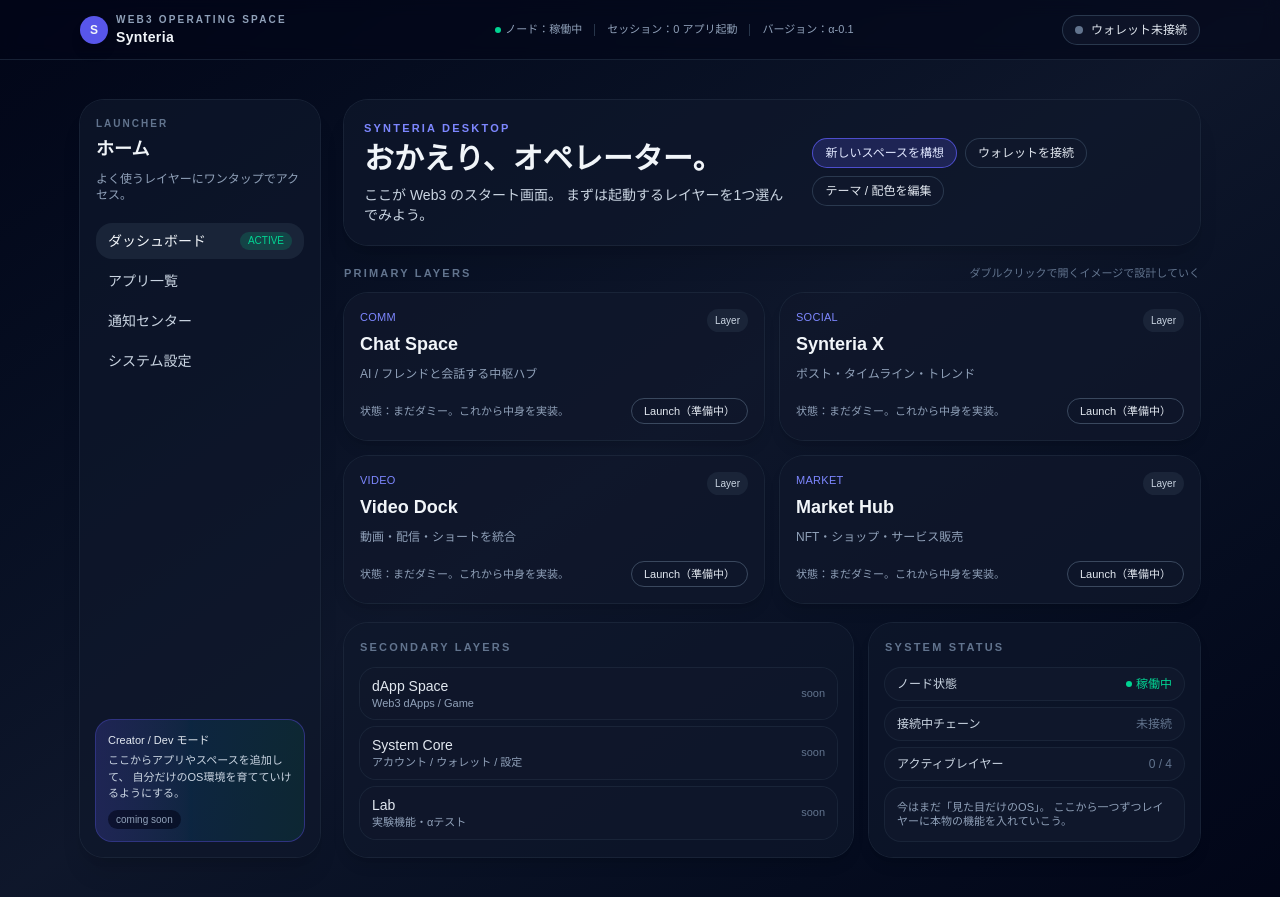
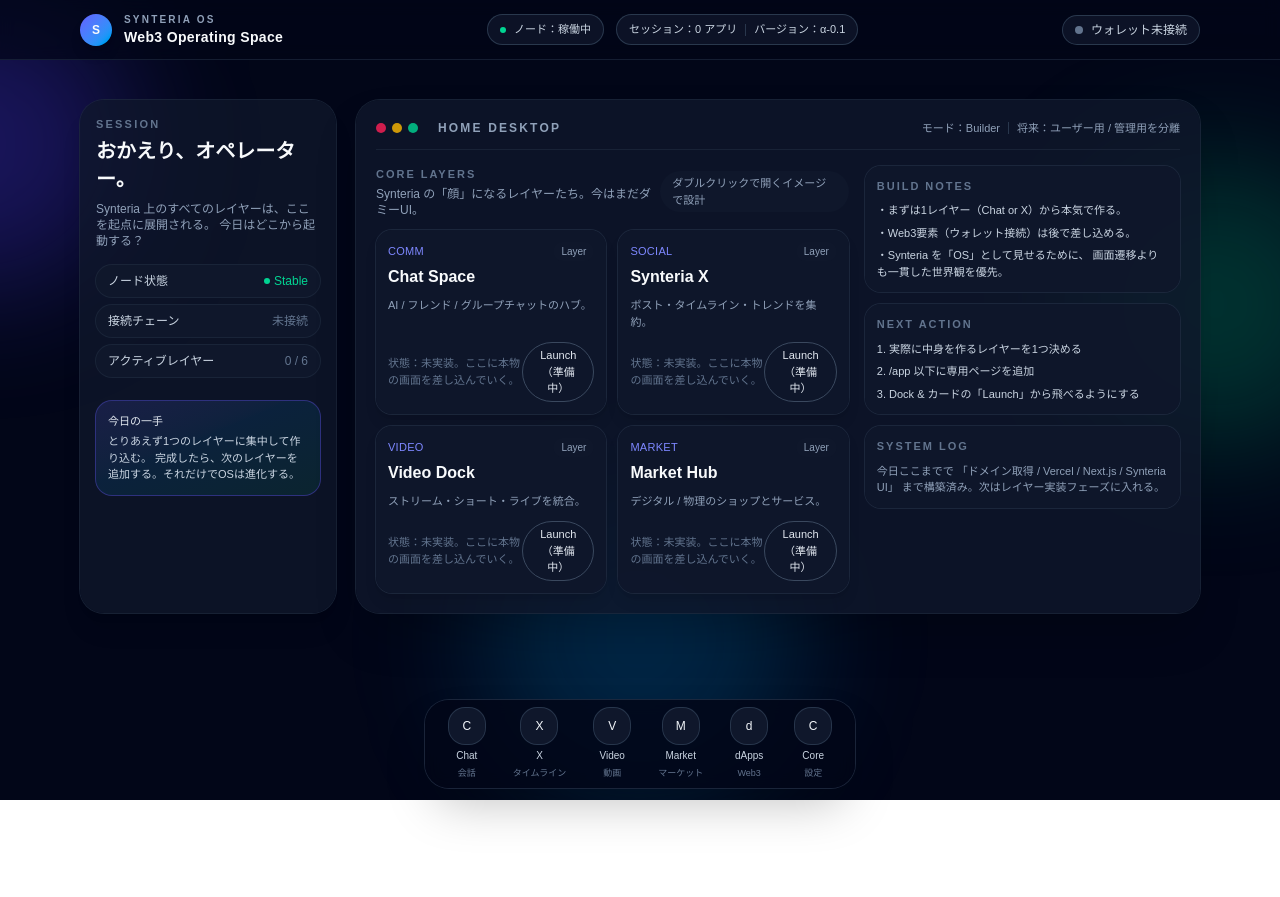
Before and after one commit to usercodeX-creator/synteria-os, a Next.js app: page / in a window 1280 px wide. After the commit the page ends 800 px from the top, so only its background shows below. Built offline with nearby package versions, Linux system fonts and the light colour scheme.

Commit message:
Redesign Synteria desktop UI

```diff
--- a/app/page.tsx
+++ b/app/page.tsx
@@ -1,185 +1,209 @@
 // app/page.tsx
 
-const primaryApps = [
+type DockItem = {
+  id: string;
+  label: string;
+  sub: string;
+};
+
+const dockItems: DockItem[] = [
+  { id: "chat", label: "Chat", sub: "会話" },
+  { id: "timeline", label: "X", sub: "タイムライン" },
+  { id: "video", label: "Video", sub: "動画" },
+  { id: "market", label: "Market", sub: "マーケット" },
+  { id: "dapps", label: "dApps", sub: "Web3" },
+  { id: "system", label: "Core", sub: "設定" },
+];
+
+const gridApps = [
   {
     id: "chat",
-    name: "Chat Space",
-    desc: "AI / フレンドと会話する中枢ハブ",
-    badge: "COMM",
+    title: "Chat Space",
+    desc: "AI / フレンド / グループチャットのハブ。",
+    tag: "COMM",
   },
   {
     id: "timeline",
-    name: "Synteria X",
-    desc: "ポスト・タイムライン・トレンド",
-    badge: "SOCIAL",
+    title: "Synteria X",
+    desc: "ポスト・タイムライン・トレンドを集約。",
+    tag: "SOCIAL",
   },
   {
     id: "video",
-    name: "Video Dock",
-    desc: "動画・配信・ショートを統合",
-    badge: "VIDEO",
+    title: "Video Dock",
+    desc: "ストリーム・ショート・ライブを統合。",
+    tag: "VIDEO",
   },
   {
     id: "market",
-    name: "Market Hub",
-    desc: "NFT・ショップ・サービス販売",
-    badge: "MARKET",
+    title: "Market Hub",
+    desc: "デジタル / 物理のショップとサービス。",
+    tag: "MARKET",
   },
-];
-
-const secondaryApps = [
-  { id: "dapps", name: "dApp Space", desc: "Web3 dApps / Game" },
-  { id: "core", name: "System Core", desc: "アカウント / ウォレット / 設定" },
-  { id: "lab", name: "Lab", desc: "実験機能・αテスト" },
 ];
 
 export default function Home() {
   return (
-    <div className="min-h-screen bg-gradient-to-br from-slate-950 via-slate-900 to-slate-950 text-slate-100 antialiased">
-      {/* 上部ステータスバー */}
-      <div className="border-b border-slate-800/80 bg-slate-950/60 backdrop-blur">
+    <div className="relative min-h-screen overflow-hidden bg-slate-950 text-slate-50">
+      {/* 背景グラデーション */}
+      <div className="pointer-events-none absolute inset-0">
+        <div className="absolute -left-40 top-0 h-72 w-72 rounded-full bg-indigo-600/30 blur-3xl" />
+        <div className="absolute right-[-80px] top-40 h-72 w-72 rounded-full bg-emerald-500/25 blur-3xl" />
+        <div className="absolute left-1/2 top-[60%] h-80 w-80 -translate-x-1/2 rounded-full bg-sky-500/20 blur-3xl" />
+      </div>
+
+      {/* 画面内コンテンツ */}
+      <div className="relative flex min-h-screen flex-col">
+        {/* 上部バー */}
+        <header className="border-b border-slate-800/70 bg-slate-950/70 backdrop-blur">
           <div className="mx-auto flex max-w-6xl items-center justify-between px-4 py-3">
-          {/* 左：ロゴ */}
-          <div className="flex items-center gap-2">
-            <div className="flex h-7 w-7 items-center justify-center rounded-2xl bg-indigo-500/90 text-xs font-bold shadow-lg">
+            <div className="flex items-center gap-3">
+              <div className="flex h-8 w-8 items-center justify-center rounded-2xl bg-gradient-to-br from-indigo-500 to-sky-500 text-xs font-bold shadow-lg">
                 S
               </div>
               <div>
                 <p className="text-[10px] font-semibold tracking-[0.22em] text-slate-400">
-                WEB3 OPERATING SPACE
+                  SYNTERIA OS
                 </p>
-              <p className="text-sm font-semibold tracking-wide">Synteria</p>
+                <p className="text-sm font-semibold tracking-wide">
+                  Web3 Operating Space
+                </p>
               </div>
             </div>
 
-          {/* 中央：ショートステータス */}
-          <div className="hidden items-center gap-3 text-[11px] text-slate-400 md:flex">
-            <span className="flex items-center gap-1">
+            <div className="hidden items-center gap-3 md:flex">
+              <div className="flex items-center gap-2 rounded-full border border-slate-700/80 bg-slate-900/80 px-3 py-1.5 text-[11px] text-slate-300">
                 <span className="h-1.5 w-1.5 rounded-full bg-emerald-400" />
                 ノード：稼働中
-            </span>
-            <span className="h-3 w-px bg-slate-700/80" />
-            <span>セッション：0 アプリ起動</span>
+              </div>
+              <div className="hidden items-center gap-2 rounded-full border border-slate-700/80 bg-slate-900/80 px-3 py-1.5 text-[11px] text-slate-300 lg:flex">
+                <span>セッション：0 アプリ</span>
                 <span className="h-3 w-px bg-slate-700/80" />
                 <span>バージョン：α-0.1</span>
               </div>
+            </div>
 
-          {/* 右：ウォレットボタン */}
-          <button className="flex items-center gap-2 rounded-full border border-slate-700/80 bg-slate-900/80 px-3 py-1.5 text-xs text-slate-200 hover:border-indigo-500/70 hover:bg-slate-900">
+            <div className="flex items-center gap-2">
+              <div className="hidden items-center gap-2 rounded-full border border-slate-700/80 bg-slate-900/80 px-3 py-1.5 text-xs text-slate-300 md:flex">
                 <span className="h-2 w-2 rounded-full bg-slate-500" />
-            <span>ウォレット未接続</span>
-          </button>
+                ウォレット未接続
+              </div>
+            </div>
+          </div>
+        </header>
+
+        {/* 中央ウィンドウ */}
+        <main className="flex-1">
+          <div className="mx-auto flex max-w-6xl flex-col gap-5 px-4 pt-6 pb-24 lg:flex-row lg:pt-10">
+            {/* 左のサイドパネル（ステータス） */}
+            <section className="flex w-full flex-col gap-4 rounded-3xl bg-slate-900/75 p-4 shadow-xl ring-1 ring-slate-800/80 lg:w-64">
+              <div>
+                <p className="text-[11px] font-semibold tracking-[0.2em] text-slate-500">
+                  SESSION
+                </p>
+                <h1 className="mt-1 text-xl font-semibold">
+                  おかえり、オペレーター。
+                </h1>
+                <p className="mt-2 text-xs text-slate-400">
+                  Synteria 上のすべてのレイヤーは、ここを起点に展開される。
+                  今日はどこから起動する？
+                </p>
+              </div>
+
+              <div className="space-y-2 text-xs">
+                <div className="flex items-center justify-between rounded-2xl bg-slate-900 px-3 py-2 ring-1 ring-slate-800/80">
+                  <span className="text-slate-300">ノード状態</span>
+                  <span className="flex items-center gap-1 text-emerald-400">
+                    <span className="h-1.5 w-1.5 rounded-full bg-emerald-400" />
+                    Stable
+                  </span>
+                </div>
+                <div className="flex items-center justify-between rounded-2xl bg-slate-900 px-3 py-2 ring-1 ring-slate-800/80">
+                  <span className="text-slate-300">接続チェーン</span>
+                  <span className="text-slate-500">未接続</span>
+                </div>
+                <div className="flex items-center justify-between rounded-2xl bg-slate-900 px-3 py-2 ring-1 ring-slate-800/80">
+                  <span className="text-slate-300">アクティブレイヤー</span>
+                  <span className="text-slate-500">0 / 6</span>
                 </div>
               </div>
 
-      {/* メインデスクトップ */}
-      <div className="mx-auto flex max-w-6xl flex-col gap-6 px-4 py-6 lg:flex-row lg:py-10">
-        {/* 左：ランチャー */}
-        <aside className="flex w-full flex-col gap-4 rounded-3xl bg-slate-900/70 p-4 shadow-xl ring-1 ring-slate-800/80 lg:w-60">
-          <div>
-            <p className="text-[10px] font-semibold tracking-[0.2em] text-slate-500">
-              LAUNCHER
+              <div className="mt-2 rounded-2xl bg-gradient-to-br from-indigo-500/15 via-sky-500/10 to-emerald-500/10 p-3 text-[11px] text-slate-200 ring-1 ring-indigo-500/40">
+                <p className="font-medium">今日の一手</p>
+                <p className="mt-1 text-slate-300">
+                  とりあえず1つのレイヤーに集中して作り込む。
+                  完成したら、次のレイヤーを追加する。それだけでOSは進化する。
                 </p>
-            <h1 className="mt-1 text-lg font-semibold">ホーム</h1>
-            <p className="mt-2 text-xs text-slate-400">
-              よく使うレイヤーにワンタップでアクセス。
+              </div>
+            </section>
+
+            {/* 右：メインウィンドウ */}
+            <section className="flex-1 rounded-3xl bg-slate-900/80 p-4 shadow-2xl ring-1 ring-slate-800/80 lg:p-5">
+              {/* ウィンドウヘッダー */}
+              <div className="flex items-center justify-between border-b border-slate-800/70 pb-3">
+                <div className="flex items-center gap-2">
+                  <div className="flex gap-1.5">
+                    <span className="h-2.5 w-2.5 rounded-full bg-rose-500/80" />
+                    <span className="h-2.5 w-2.5 rounded-full bg-amber-400/80" />
+                    <span className="h-2.5 w-2.5 rounded-full bg-emerald-400/80" />
+                  </div>
+                  <p className="ml-3 text-xs font-semibold uppercase tracking-[0.18em] text-slate-400">
+                    HOME DESKTOP
                   </p>
                 </div>
 
-          <div className="mt-1 space-y-1 text-sm">
-            <button className="flex w-full items-center justify-between rounded-2xl bg-slate-800/80 px-3 py-2 text-left text-slate-100">
-              <span>ダッシュボード</span>
-              <span className="rounded-full bg-emerald-500/20 px-2 py-[2px] text-[10px] text-emerald-400">
-                ACTIVE
-              </span>
-            </button>
-            <button className="w-full rounded-2xl px-3 py-2 text-left text-slate-300 hover:bg-slate-800/60">
-              アプリ一覧
-            </button>
-            <button className="w-full rounded-2xl px-3 py-2 text-left text-slate-300 hover:bg-slate-800/60">
-              通知センター
-            </button>
-            <button className="w-full rounded-2xl px-3 py-2 text-left text-slate-300 hover:bg-slate-800/60">
-              システム設定
-            </button>
+                <div className="hidden items-center gap-2 text-[11px] text-slate-400 md:flex">
+                  <span>モード：Builder</span>
+                  <span className="h-3 w-px bg-slate-700/80" />
+                  <span>将来：ユーザー用 / 管理用を分離</span>
+                </div>
               </div>
 
-          <div className="mt-auto rounded-2xl bg-gradient-to-r from-indigo-500/20 via-sky-500/10 to-emerald-500/10 px-3 py-3 text-[11px] text-slate-200 ring-1 ring-indigo-500/40">
-            <p className="font-medium">Creator / Dev モード</p>
-            <p className="mt-1 text-slate-300">
-              ここからアプリやスペースを追加して、
-              自分だけのOS環境を育てていけるようにする。
+              {/* ウィンドウ中身 */}
+              <div className="mt-4 grid gap-4 lg:grid-cols-[minmax(0,3fr)_minmax(0,2fr)]">
+                {/* 左：アプリグリッド */}
+                <div className="space-y-3">
+                  <div className="flex items-center justify-between">
+                    <div>
+                      <p className="text-[11px] font-semibold tracking-[0.18em] text-slate-500">
+                        CORE LAYERS
                       </p>
-            <p className="mt-2 inline-block rounded-full bg-slate-950/60 px-2 py-[2px] text-[10px] text-slate-400">
-              coming soon
+                      <p className="mt-1 text-xs text-slate-400">
+                        Synteria の「顔」になるレイヤーたち。今はまだダミーUI。
                       </p>
                     </div>
-        </aside>
+                    <span className="hidden rounded-full bg-slate-900 px-3 py-1 text-[11px] text-slate-400 md:inline-block">
+                      ダブルクリックで開くイメージで設計
+                    </span>
+                  </div>
 
-        {/* 右：デスクトップ領域 */}
-        <main className="flex-1 space-y-5">
-          {/* 上：挨拶 & クイックアクション */}
-          <section className="flex flex-col gap-4 rounded-3xl bg-slate-900/70 p-5 shadow-xl ring-1 ring-slate-800/80 lg:flex-row lg:items-center lg:justify-between">
+                  <div className="grid gap-3 md:grid-cols-2">
+                    {gridApps.map((app) => (
+                      <div
+                        key={app.id}
+                        className="group flex flex-col justify-between rounded-2xl bg-slate-900/90 p-3 shadow-lg ring-1 ring-slate-800/90 transition hover:-translate-y-0.5 hover:ring-indigo-500/80"
+                      >
                         <div>
-              <p className="text-[11px] font-semibold tracking-[0.2em] text-indigo-400">
-                SYNTERIA DESKTOP
+                          <div className="flex items-center justify-between gap-2">
+                            <p className="text-[11px] font-medium tracking-wide text-indigo-400">
+                              {app.tag}
                             </p>
-              <h2 className="mt-1 text-2xl font-semibold lg:text-3xl">
-                おかえり、オペレーター。
+                            <span className="rounded-full bg-slate-900 px-2 py-[2px] text-[10px] text-slate-400">
+                              Layer
+                            </span>
+                          </div>
+                          <h2 className="mt-1 text-base font-semibold">
+                            {app.title}
                           </h2>
-              <p className="mt-2 text-sm text-slate-300">
-                ここが Web3 のスタート画面。
-                まずは起動するレイヤーを1つ選んでみよう。
+                          <p className="mt-2 text-[11px] text-slate-400">
+                            {app.desc}
                           </p>
                         </div>
 
-            <div className="flex flex-wrap gap-2 text-xs">
-              <button className="rounded-full border border-indigo-500/70 bg-indigo-500/20 px-3 py-1.5 text-indigo-100 hover:bg-indigo-500/30">
-                新しいスペースを構想
-              </button>
-              <button className="rounded-full border border-slate-700/80 bg-slate-900 px-3 py-1.5 text-slate-200 hover:border-slate-500">
-                ウォレットを接続
-              </button>
-              <button className="rounded-full border border-slate-700/80 bg-slate-900 px-3 py-1.5 text-slate-200 hover:border-slate-500">
-                テーマ / 配色を編集
-              </button>
-            </div>
-          </section>
-
-          {/* 中央：メインアプリグリッド */}
-          <section className="space-y-3">
-            <div className="flex items-center justify-between">
-              <p className="text-[11px] font-semibold tracking-[0.2em] text-slate-500">
-                PRIMARY LAYERS
-              </p>
-              <span className="text-[11px] text-slate-500">
-                ダブルクリックで開くイメージで設計していく
+                        <div className="mt-3 flex items-center justify-between text-[11px]">
+                          <span className="text-slate-500">
+                            状態：未実装。ここに本物の画面を差し込んでいく。
                           </span>
-            </div>
-
-            <div className="grid gap-4 md:grid-cols-2">
-              {primaryApps.map((app) => (
-                <div
-                  key={app.id}
-                  className="group flex flex-col justify-between rounded-3xl bg-slate-900/80 p-4 shadow-lg ring-1 ring-slate-800/80 transition hover:-translate-y-0.5 hover:ring-indigo-500/70"
-                >
-                  <div className="flex items-start justify-between gap-3">
-                    <div>
-                      <p className="text-[11px] font-medium tracking-wide text-indigo-400">
-                        {app.badge}
-                      </p>
-                      <h3 className="mt-1 text-lg font-semibold">
-                        {app.name}
-                      </h3>
-                      <p className="mt-2 text-xs text-slate-400">{app.desc}</p>
-                    </div>
-                    <div className="rounded-2xl bg-slate-800/80 px-2 py-1 text-[10px] text-slate-300">
-                      Layer
-                    </div>
-                  </div>
-
-                  <div className="mt-4 flex items-center justify-between text-[11px] text-slate-400">
-                    <span>状態：まだダミー。これから中身を実装。</span>
                           <button className="rounded-full border border-slate-600/80 px-3 py-1 text-[11px] text-slate-200 group-hover:border-indigo-500/70 group-hover:text-indigo-300">
                             Launch（準備中）
                           </button>
@@ -187,62 +211,70 @@ export default function Home() {
                       </div>
                     ))}
                   </div>
-          </section>
-
-          {/* 下：サブアプリ & システムパネル */}
-          <section className="grid gap-4 md:grid-cols-[minmax(0,2fr)_minmax(0,1.3fr)]">
-            {/* サブアプリ */}
-            <div className="space-y-3 rounded-3xl bg-slate-900/70 p-4 shadow-lg ring-1 ring-slate-800/80">
-              <p className="text-[11px] font-semibold tracking-[0.2em] text-slate-500">
-                SECONDARY LAYERS
-              </p>
-              <div className="mt-1 space-y-2">
-                {secondaryApps.map((app) => (
-                  <div
-                    key={app.id}
-                    className="flex items-center justify-between rounded-2xl bg-slate-900/80 px-3 py-2 text-sm text-slate-200 ring-1 ring-slate-800/80 hover:ring-slate-600"
-                  >
-                    <div>
-                      <p className="font-medium">{app.name}</p>
-                      <p className="text-[11px] text-slate-400">{app.desc}</p>
-                    </div>
-                    <span className="text-[11px] text-slate-500">soon</span>
-                  </div>
-                ))}
-              </div>
                 </div>
 
-            {/* システムステータス */}
-            <div className="space-y-3 rounded-3xl bg-slate-900/70 p-4 shadow-lg ring-1 ring-slate-800/80">
-              <p className="text-[11px] font-semibold tracking-[0.2em] text-slate-500">
-                SYSTEM STATUS
+                {/* 右：メモ / Todo / システム */}
+                <div className="space-y-3">
+                  <div className="rounded-2xl bg-slate-900/90 p-3 ring-1 ring-slate-800/90">
+                    <p className="text-[11px] font-semibold tracking-[0.18em] text-slate-500">
+                      BUILD NOTES
                     </p>
-              <div className="mt-2 space-y-2 text-xs">
-                <div className="flex items-center justify-between rounded-2xl bg-slate-900 px-3 py-2 ring-1 ring-slate-800/80">
-                  <span className="text-slate-300">ノード状態</span>
-                  <span className="flex items-center gap-1 text-emerald-400">
-                    <span className="h-1.5 w-1.5 rounded-full bg-emerald-400" />
-                    稼働中
-                  </span>
+                    <ul className="mt-2 space-y-1.5 text-[11px] text-slate-300">
+                      <li>・まずは1レイヤー（Chat or X）から本気で作る。</li>
+                      <li>・Web3要素（ウォレット接続）は後で差し込める。</li>
+                      <li>
+                        ・Synteria を「OS」として見せるために、
+                        画面遷移よりも一貫した世界観を優先。
+                      </li>
+                    </ul>
                   </div>
-                <div className="flex items-center justify-between rounded-2xl bg-slate-900 px-3 py-2 ring-1 ring-slate-800/80">
-                  <span className="text-slate-300">接続中チェーン</span>
-                  <span className="text-slate-500">未接続</span>
+
+                  <div className="rounded-2xl bg-slate-900/90 p-3 ring-1 ring-slate-800/90">
+                    <p className="text-[11px] font-semibold tracking-[0.18em] text-slate-500">
+                      NEXT ACTION
+                    </p>
+                    <ol className="mt-2 space-y-1.5 text-[11px] text-slate-300">
+                      <li>1. 実際に中身を作るレイヤーを1つ決める</li>
+                      <li>2. /app 以下に専用ページを追加</li>
+                      <li>3. Dock & カードの「Launch」から飛べるようにする</li>
+                    </ol>
                   </div>
-                <div className="flex items-center justify-between rounded-2xl bg-slate-900 px-3 py-2 ring-1 ring-slate-800/80">
-                  <span className="text-slate-300">アクティブレイヤー</span>
-                  <span className="text-slate-500">0 / 4</span>
-                </div>
-                <div className="mt-2 rounded-2xl bg-slate-900 px-3 py-3 ring-1 ring-slate-800/80">
-                  <p className="text-[11px] text-slate-400">
-                    今はまだ「見た目だけのOS」。
-                    ここから一つずつレイヤーに本物の機能を入れていこう。
+
+                  <div className="rounded-2xl bg-slate-900/90 p-3 ring-1 ring-slate-800/90">
+                    <p className="text-[11px] font-semibold tracking-[0.18em] text-slate-500">
+                      SYSTEM LOG
+                    </p>
+                    <p className="mt-2 text-[11px] text-slate-400">
+                      今日ここまでで
+                      「ドメイン取得 / Vercel / Next.js / Synteria UI」
+                      まで構築済み。次はレイヤー実装フェーズに入れる。
                     </p>
                   </div>
                 </div>
               </div>
             </section>
+          </div>
         </main>
+
+        {/* 下部ドック */}
+        <footer className="pointer-events-none fixed inset-x-0 bottom-3 flex justify-center">
+          <div className="pointer-events-auto flex items-end gap-3 rounded-3xl bg-slate-950/85 px-4 py-2 shadow-2xl ring-1 ring-slate-800/90 backdrop-blur">
+            {dockItems.map((item) => (
+              <button
+                key={item.id}
+                className="group flex flex-col items-center gap-1 px-2 text-[10px]"
+              >
+                <div className="flex h-9 w-9 items-center justify-center rounded-2xl bg-slate-900 text-xs font-medium text-slate-100 ring-1 ring-slate-700/80 group-hover:bg-indigo-500/70 group-hover:ring-indigo-400">
+                  {item.label[0]}
+                </div>
+                <span className="text-[10px] text-slate-300">
+                  {item.label}
+                </span>
+                <span className="text-[9px] text-slate-500">{item.sub}</span>
+              </button>
+            ))}
+          </div>
+        </footer>
       </div>
     </div>
   );
```
Lines whose indentation alone changed are shown as unchanged.
